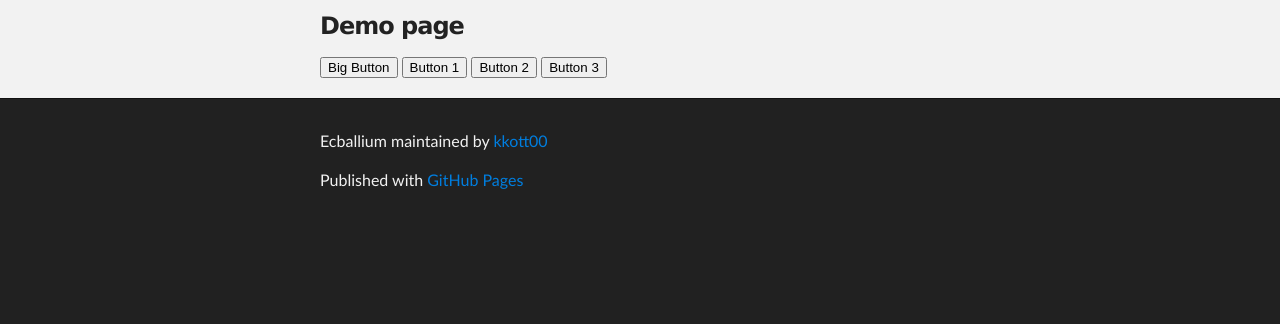
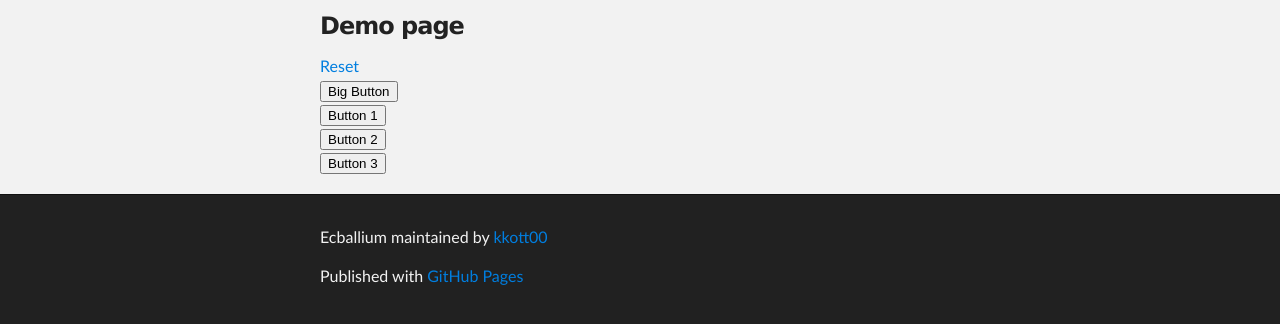
Before and after one commit to kkott00/ecballium, a plain HTML site: page demo.html in a window 1280 px wide. Shown: the part 252-576 px from the top of the page. Drawn offline with nearby package versions, Linux system fonts and the light colour scheme; a script that the page names is missing.

Commit message:
reset button added

```diff
--- a/demo.html
+++ b/demo.html
@@ -8,7 +8,6 @@
 
     <link rel="stylesheet" type="text/css" media="screen" href="stylesheets/stylesheet.css">
 
-    <script src="static/test/jquery-1.8.0.min.js"></script>
     <script src="static/test/ecballium.js"></script>
     <script>
       $(function(){
@@ -16,6 +15,9 @@
           console.log('click');
           var s=$(this);
           s.after('<p class="caption">'+s.text()+' pressed</p>');
+        })
+        $('a.reset').click(function(){
+          $('p.caption').remove()
         })
       })
     </script>
@@ -43,10 +45,21 @@
     <div id="main_content_wrap" class="outer">
       <section id="main_content" class="inner">
         <h3>Demo page</h3>
-        <button>Big Button</button>
-        <button>Button 1</button>
-        <button>Button 2</button>
-        <button>Button 3</button>
+        <div>
+          <a href="#" class="reset">Reset</a>
+        </div>
+        <div>
+          <button>Big Button</button>
+        </div>
+        <div>
+          <button>Button 1</button>
+        </div>
+        <div>
+          <button>Button 2</button>
+        </div>
+        <div>
+          <button>Button 3</button>
+        </div>
       </section>
     </div>
 
```
